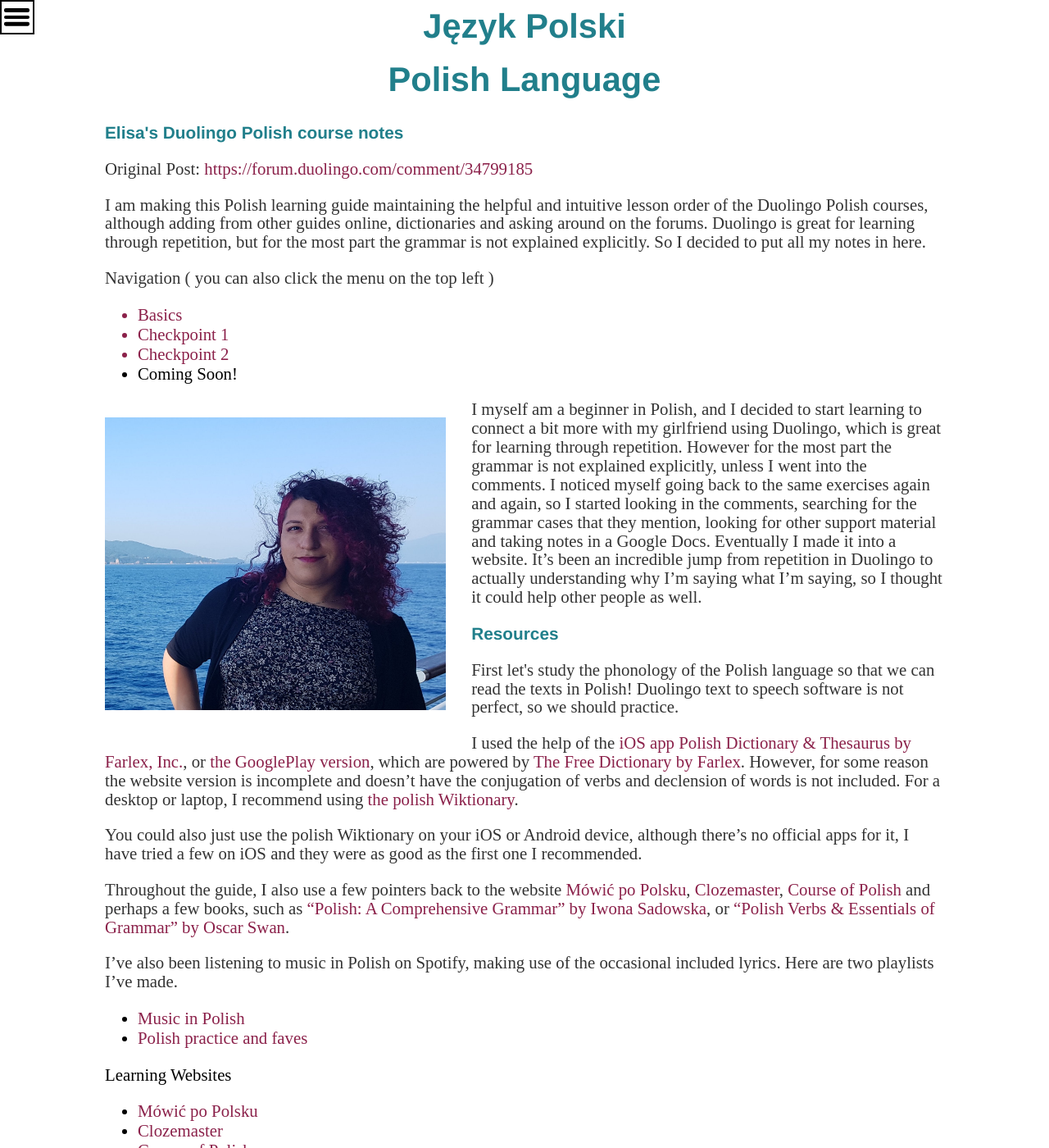
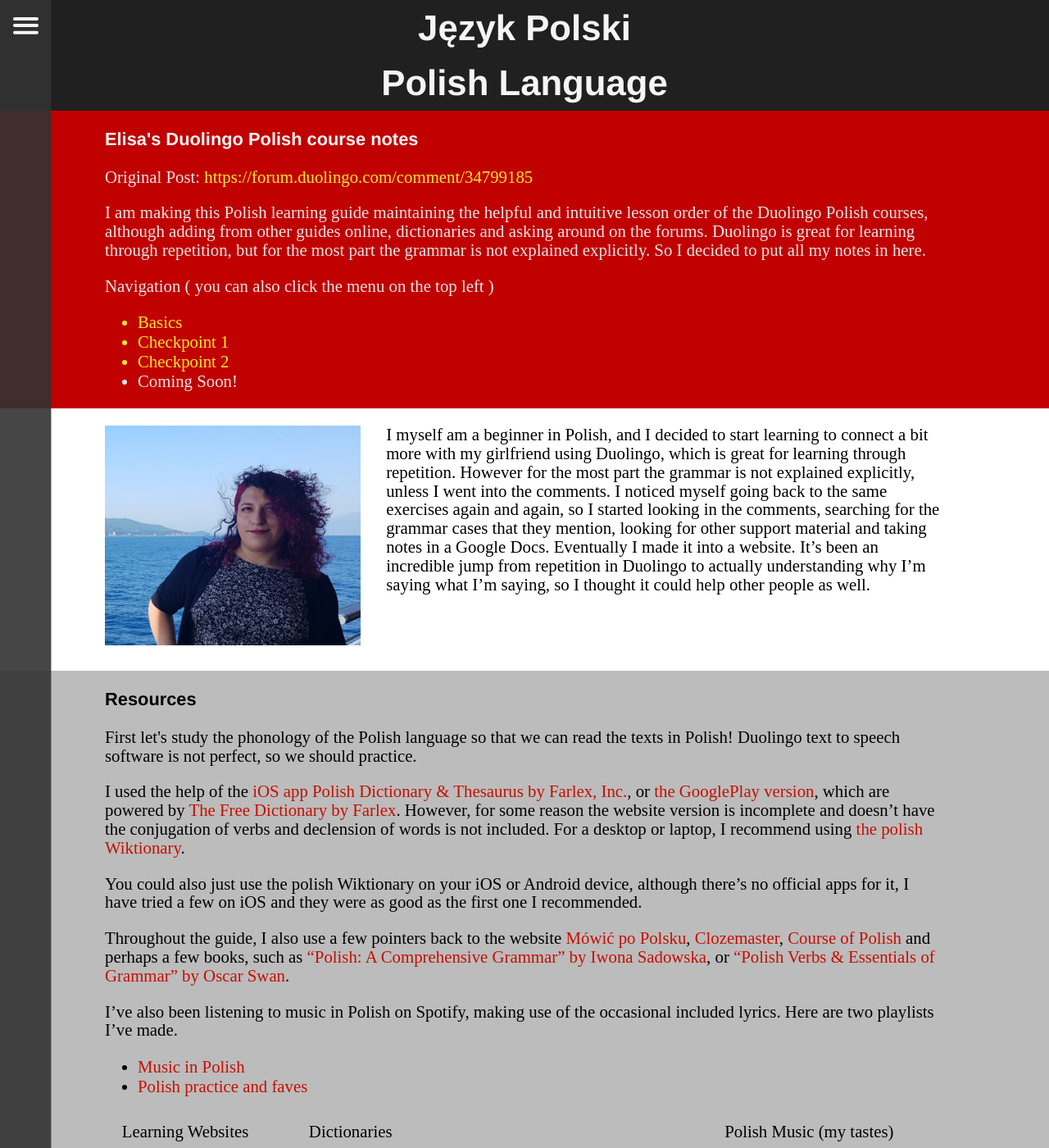
Before and after one commit to polski-duo-notes/polski-duo-notes.github.io, a Jekyll site: the page built from index.html, in a window 1280 px wide and 1400 px high. Shown: the whole window at 82% size. Built offline with Jekyll 4.4.1, drawn with Linux system fonts in a browser that asks for light colours.

Commit message:
Finished css for now

```diff
--- a/css/main.css
+++ b/css/main.css
@@ -1,6 +1,10 @@
 :root {
-    --primary-color: rgba(13,110,139,0.75);
-    --overlay-color: rgba(24,39,51,0.85);
+    --primary-color: rgba(193,0,0,1);
+    --secondary-color: rgba(32,32,32,1);
+    --tertiary-color: rgba(188,188,188,1);
+    --overlay-color: rgba(50,50,50,0.9);
+    --off-white: rgba(245,245,245,1);
+    --off-white-secondary: rgba(230,230,230,1);
     --menu-speed: 0.75s;
 }
 
@@ -37,7 +41,7 @@
 
 .container a {
     text-decoration: none;
-    color: #8B214A;
+    color: #c50f00;
 }
 
 .container a:hover {
@@ -46,7 +50,7 @@
 
 .container a:visited {
     text-decoration: none;
-    color: #8B217F;
+    color: #980c00;
 }
 
 .menu-wrap {
@@ -57,20 +61,21 @@
 }
 
 .menu-wrap .toggler {
+    font-size: 1em;
     position: absolute;
-    top: 0;
-    left: 0;
+    top: 0.5em;
+    left: 0.5em;
     z-index: 2;
     cursor: pointer;
-    width: 3.5em;
-    height: 3.5em;
+    width: 2em;
+    height: 2em;
     opacity: 0;
 }
 
 .menu-wrap .menu-button {
     position: absolute;
-    top:0;
-    left: 0;
+    top:0.5em;
+    left: 0.5em;
     z-index: 1;
     display: flex;
     justify-content: center;
@@ -78,16 +83,16 @@
     width: 2em;
     height: 2em;
     transition: all .5s ease;
-    border: 0.1em solid #000000;
 }
 
 .menu-button-burger{
     position: relative;
     display: flex;
     width: 1.5em;
-    background: #000000;
+    background: var(--off-white);
     height: 0.2em;
     border-radius: 0.1em;
+    box-shadow: 0 0.1 black;
     transition: all .5s ease;
 }
 
@@ -131,7 +136,7 @@
     left:0;
     width: 20em;
     height: 100%;
-    transform: translateX(-20em);
+    transform: translateX(-17em);
     transition-duration: var(--menu-speed);*/
     overflow: hidden;
     display: flex;
@@ -160,8 +165,9 @@
 }
 
 .menu-wrap .menu .menu-inner nav {
-    position: relative;
-    top:2em;
+    position: fixed;
+    top:0;
+    left:0;
     width:100%;
     height:100%;
     align-items: center;
@@ -170,77 +176,33 @@
     text-transform: uppercase;
     font-size: 0.9em;
     font-style: bold;
-    color: #6D6D6D;
+    color: #ececec;
 }
 
 .menu-wrap .menu .menu-inner nav ul{
     font-family:'Helvetica', 'Arial', 'Sans-Serif';
     list-style: none;
+    margin-top:4em;
+    margin-left:-2em;
 }
 
 .menu-wrap .menu .menu-inner nav ul li{
     height: auto;
     padding-top:0.5em;
     padding-bottom:0.5em;
+    padding-left:1.5em;
     text-decoration: none;
 }
 
 .menu-wrap .menu .menu-inner nav ul li:hover {
-    background: var(--overlay-color) none repeat scroll 0 0;
+    background: rgba(30,30,30,0.3);
     color:#ffffff;
-}
-
-.menu-wrap .menu .menu-inner nav ul li a {
-    color:inherit;
-    transition: color 0.4s ease;
-}
-
-#language_nav {
-    display:block;
-    margin-left:-12.5%;
-    margin-right:-12.5%;
-    width:auto;
-    background: #fbe3ec none repeat scroll 0 0;
-}
-
-#language_nav_container{
-    text-align: center;
-    font-family:'Helvetica', 'Arial', 'Sans-Serif';
-    font-size: 0.9em;
-    font-style: bold;
-    color: #6D6D6D;
-}
-
-#language_nav ul {
-    list-style: none;
-    margin:0em;
-    display:inline;
-}
-
-#language_nav ul li{
-    display:inline-block;
-    line-height:2.5em;
-    padding-left:1em;
-    padding-right:1em;
-    margin-left: 0em;
-    margin-right: -0.35em;
-    margin-bottom:0em;
-    margin-top:0em;
-    border-left: 0.1em solid #ffffff;
-    border-right: 0.1em solid #ffffff;
-    text-decoration: none;
-    background: #fbe3ec none repeat scroll 0 0;
-}
-
-#language_nav ul li:hover {
-    background: #f8cddd none repeat scroll 0 0;
-    color:#ffffff;
+    transition-duration: all 0.4s ease;
 }
 
 h1 {
-    font-size: 2em;
+    font-size: 2.1em;
     font-family:'Helvetica', 'Arial', 'Sans-Serif';
-    color: #217f8b;
     display:inline-block;
     vertical-align: middle;
     width:100%;
@@ -251,17 +213,21 @@
 h2 {
     font-size: 1.1em;
     font-family:'Helvetica', 'Arial', 'Sans-Serif';
-    color: #217f8b;
 }
 
 h3 {
+    font-size: 1.05em;
+    font-family:'Helvetica', 'Arial', 'Sans-Serif';
+}
+
+h4 {
     font-size: 1em;
     font-family:'Helvetica', 'Arial', 'Sans-Serif';
-    color: #217f8b;
 }
+
 p {
     line-height: 1.1em;
-    color: #333;
+    color: inherit;
 }
 
 td {
@@ -272,18 +238,129 @@
     font-size: 1em;
 }
 
-#secondary_h1 {
-    font-size: 2em;
-    font-family:'Helvetica', 'Arial', 'Sans-Serif';
-    color: #217f8b;
+.regular{
     display:inline-block;
-    width:100%;
-    text-align: center;
+}
+
+.regular a {
+}
+
+.regular a:hover {
+}
+
+.regular a:visited {
+}
+
+.regular h1{
+}
+
+.regular h2{
+}
+
+.regular h3{
+}
+
+.regular h4{
+}
+
+.header-bar{
+    background: var(--secondary-color);
+    width:125%;
+    margin-left:-12.5%;
+    color: var(--off-white);
+}
+
+.emphasis1{
+    display:inline-block;
+    background: var(--tertiary-color);
+    width: 125%;
+    margin-left: -12.5%;
+    padding-left:12.5%;
+    padding-right: 12.5%;
+}
+
+.emphasis1 a {
+}
+
+.emphasis1 a:hover {
+}
+
+.emphasis1 a:visited {
+}
+
+.emphasis1 h1{
+}
+
+.emphasis1 h2{
+}
+
+.emphasis1 h3{
+}
+
+.emphasis1 h4{
+}
+
+.emphasis2{
+    display:inline-block;
+    background: var(--primary-color);
+    color: var(--off-white-secondary);
+    width: 125%;
+    margin-left: -12.5%;
+    padding-left:12.5%;
+    padding-right: 12.5%;
+}
+
+.emphasis2 a {
+    color: #ffe932;
+}
+
+.emphasis2 a:hover {
+}
+
+.emphasis2 a:visited {
+    color: #ffc432;
+}
+
+.emphasis2 h1{
+    color: var(--off-white);
+}
+
+.emphasis2 h2{
+    color: var(--off-white);
+}
+
+.emphasis2 h3{
+    color: var(--off-white);
+}
+
+.emphasis2 h4{
+    color: var(--off-white);
+}
+
+.columns{
+    display:inline-flex;
+    float:center;
+    margin-top:0.5em;
+    margin-left:auto;
+    margin-right:auto;
+
+}
+
+.column{
+    display:inline;
+    float:left;
+    width:auto;
+    padding-left:1em;
+    padding-right:1em;
+}
+
+.column-title{
+    display:inline-block;
 }
 
 #about_img {
     display: inline;
-    width:20em;
+    width:15em;
     float:left;
     margin-right:1.5em;
     margin-bottom:1.5em;
@@ -418,13 +495,13 @@
     font-size: 0.8em;
     display:block;
     text-align:center;
-    background: #c1efff none repeat scroll 0 0;
-    color: #6D6D6D;
+    background: var(--primary-color);
+    color: var(--off-white-secondary);
 }
 
 #footer_band{
     display:block;
-    background: #fbe3ec none repeat scroll 0 0;
+    background: var(--off-white);
     margin-top:0em;
     margin-left:-12.5%;
     margin-right: -12.5%;
@@ -455,7 +532,7 @@
 }
 
 .footer-div ul {
-    padding-top:0.2em;
+    padding-top:1em;
     padding-left: 0em;
     display:inline-block;
 }
--- a/index.html
+++ b/index.html
@@ -4,9 +4,10 @@
 ---
 
 <div class="blurb">
-
-    <h1 style="width:100%;text-align:center;display:block;">Język Polski</h1>
-    <h1 style="width:100%;text-align:center;display:block;">Polish Language</h1>
+    <div class="header-bar">
+        <h1 style="width:100%;text-align:center;display:block;">Język Polski</h1>
+        <h1 style="width:100%;text-align:center;display:block;">Polish Language</h1>
+    </div>
 
     <div class="emphasis2">
         <h3> Elisa's Duolingo Polish course notes</h3>
```
Also changed, not shown: _layouts/hamburger_menu.js (deleted, +0 -11 lines).
